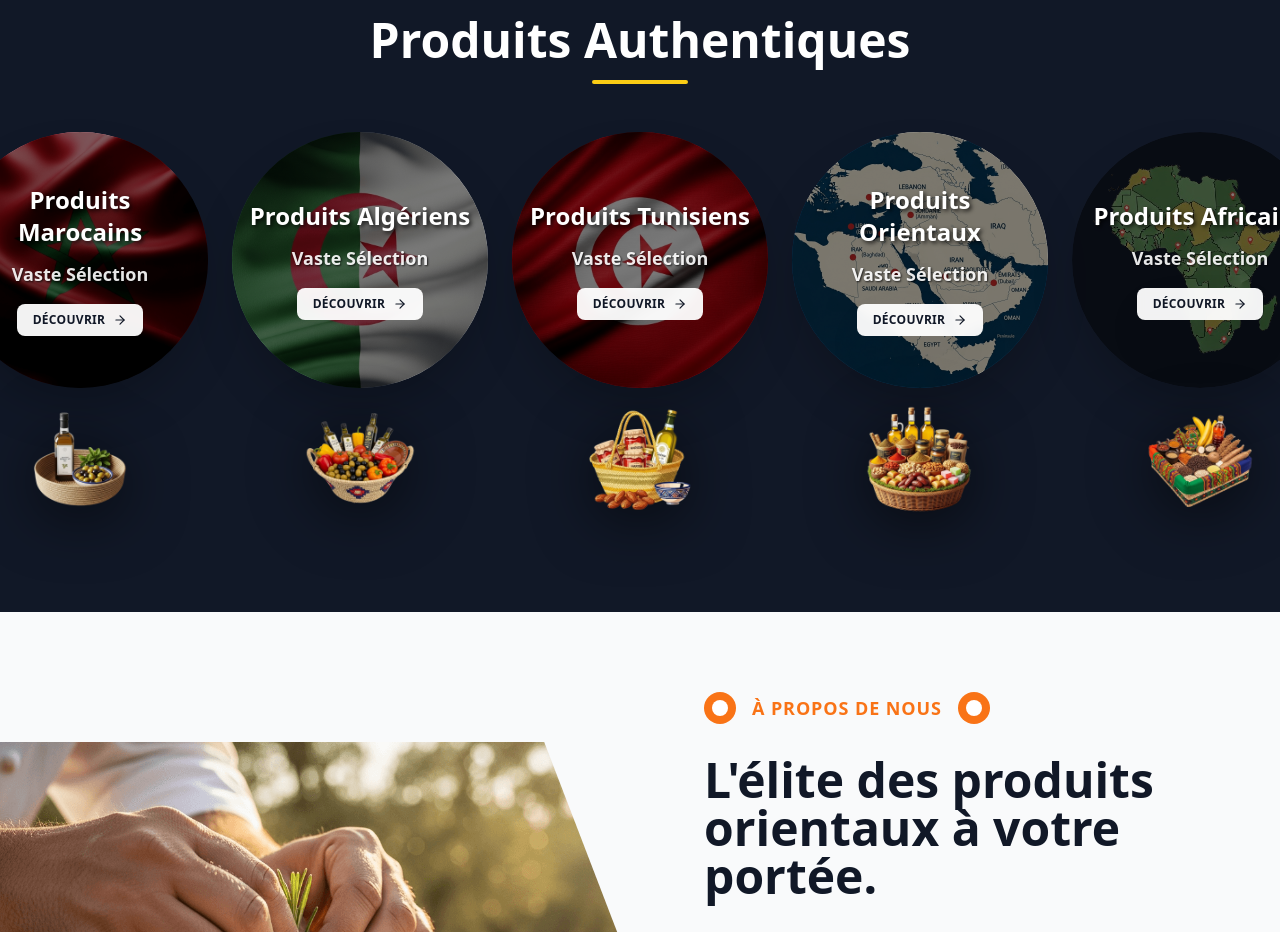
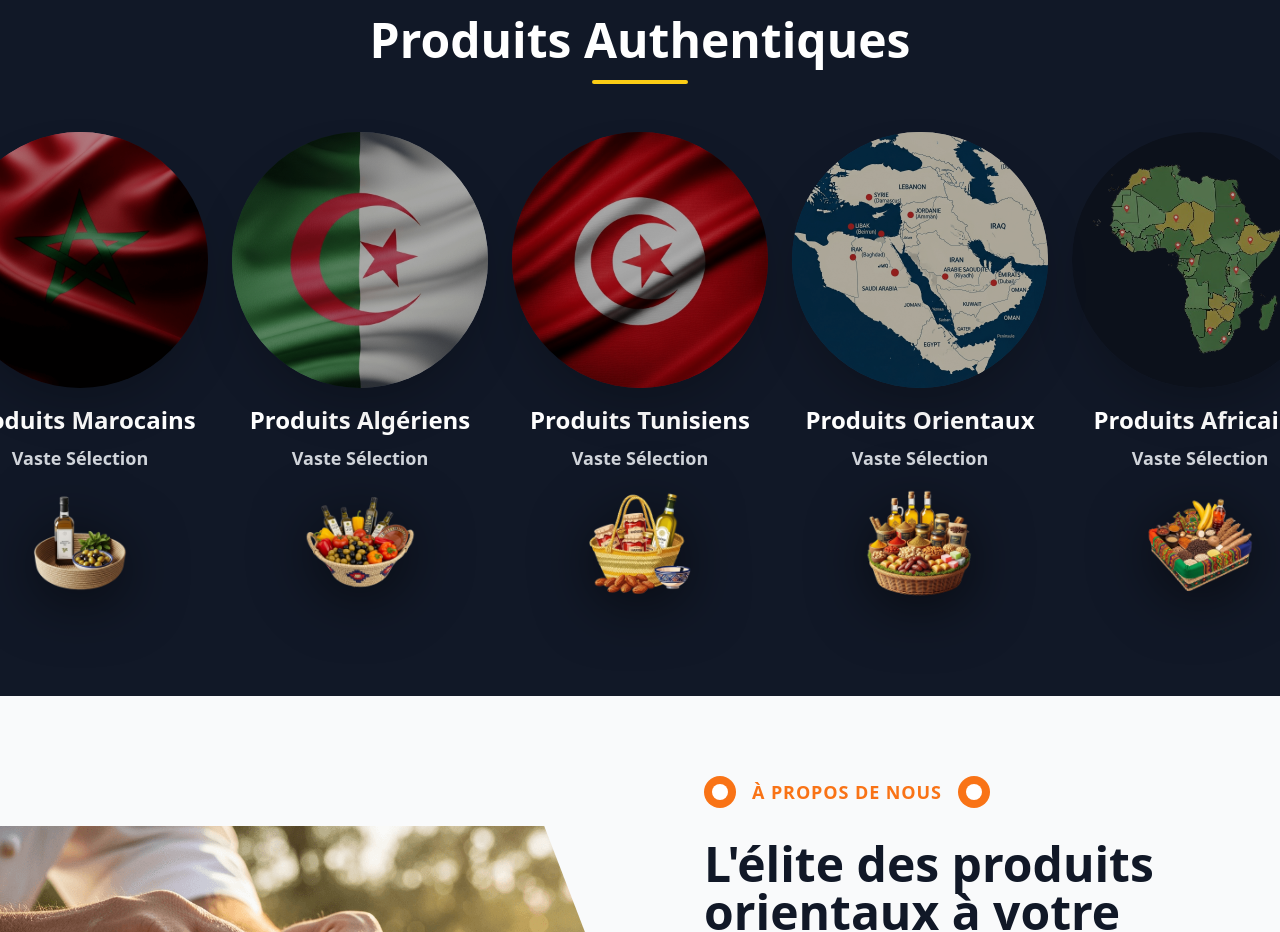
Before and after one commit to Razex4777/mamas-grocery-store, a React (Vite) app: page / in a window 1280 px wide. Shown: the part 880-1812 px from the top of the page. Built offline with nearby package versions, Linux system fonts and the light colour scheme.

Commit message:
Add files via upload

```diff
--- a/src/components/AboutSection/SpecialOffers.tsx
+++ b/src/components/AboutSection/SpecialOffers.tsx
@@ -21,15 +21,21 @@ const DesktopCard: React.FC<{ offer: any; index: number }> = ({ offer, index })
         className="w-full h-full object-cover"
       />
       {/* Dark overlay for text readability */}
-      <div className="absolute inset-0 bg-black/50 group-hover:bg-black/40 transition-colors duration-500 rounded-full" />
+      <div className="absolute inset-0 bg-black/30 group-hover:bg-black/20 transition-colors duration-500 rounded-full" />
       {/* Hover brightness effect */}
       <div className="absolute inset-0 bg-white/0 group-hover:bg-white/10 transition-colors duration-500 rounded-full" />
 
-      {/* Content Layer inside circle */}
-      <div className="absolute inset-0 flex flex-col justify-center items-center text-white p-4">
+      {/* Hover overlay effect */}
+      <motion.div
+        className="absolute inset-0 bg-gradient-to-t from-transparent via-transparent to-white/5 opacity-0 group-hover:opacity-100 transition-opacity duration-500 rounded-full"
+      />
+    </motion.div>
+
+    {/* Text Content Below Circle */}
+    <div className="mt-4 text-center">
       {/* Main Title */}
       <motion.h3
-          className="text-base sm:text-lg lg:text-xl xl:text-2xl font-bold leading-tight text-center mb-3"
+        className="text-base sm:text-lg lg:text-xl xl:text-2xl font-bold leading-tight text-white mb-2"
         initial={{ y: 30, opacity: 0 }}
         whileInView={{
           y: 0,
@@ -37,59 +43,26 @@ const DesktopCard: React.FC<{ offer: any; index: number }> = ({ offer, index })
           transition: { delay: index * 0.2 + 0.4, duration: 0.6 }
         }}
         viewport={{ once: true }}
-          style={{ textShadow: '2px 2px 4px rgba(0,0,0,0.8)' }}
       >
         {offer.title}
       </motion.h3>
 
       {/* Subtitle */}
       <motion.p
-          className="text-sm sm:text-base lg:text-lg font-semibold opacity-90 text-center mb-4"
-          initial={{ y: 30, opacity: 0 }}
-          whileInView={{
-            y: 0,
-            opacity: 0.9,
-            transition: { delay: index * 0.2 + 0.5, duration: 0.6 }
-          }}
-          viewport={{ once: true }}
-          style={{ textShadow: '1px 1px 2px rgba(0,0,0,0.8)' }}
-        >
-          {offer.price}
-        </motion.p>
-
-        {/* Discover Button */}
-        <motion.button
-          className="inline-flex items-center gap-2 bg-white/95 backdrop-blur-sm text-gray-900 px-4 py-2 rounded-lg font-bold uppercase tracking-wide hover:bg-white hover:scale-105 transition-all duration-300 shadow-2xl text-xs"
+        className="text-sm sm:text-base lg:text-lg font-semibold text-gray-300"
         initial={{ y: 30, opacity: 0 }}
         whileInView={{
           y: 0,
           opacity: 1,
-            transition: { delay: index * 0.2 + 0.6, duration: 0.6 }
+          transition: { delay: index * 0.2 + 0.5, duration: 0.6 }
         }}
-          whileHover={{
-            scale: 1.05,
-            boxShadow: "0 20px 40px rgba(0,0,0,0.3)"
-          }}
-          whileTap={{ scale: 0.95 }}
         viewport={{ once: true }}
       >
-          DÉCOUVRIR
-          <motion.div
-            whileHover={{ x: 5 }}
-            transition={{ duration: 0.2 }}
-          >
-            <ArrowRight size={14} />
-          </motion.div>
-        </motion.button>
+        {offer.price}
+      </motion.p>
     </div>
 
-      {/* Hover overlay effect */}
-      <motion.div
-        className="absolute inset-0 bg-gradient-to-t from-transparent via-transparent to-white/5 opacity-0 group-hover:opacity-100 transition-opacity duration-500 rounded-full"
-      />
-    </motion.div>
-
-    {/* Product Image Below Circle */}
+    {/* Product Image Below Text */}
     <motion.div
       className="mt-4 w-16 h-16 sm:w-20 sm:h-20 lg:w-24 lg:h-24 xl:w-28 xl:h-28"
       initial={{
@@ -156,38 +129,28 @@ const MobileCard: React.FC<{ offer: any; index: number }> = ({ offer, index }) =
         alt={`${offer.title} flag background`}
         className="w-full h-full object-cover"
       />
-      {/* Dark overlay for text readability */}
-      <div className="absolute inset-0 bg-black/50 rounded-full" />
+      {/* Light overlay for better visibility */}
+      <div className="absolute inset-0 bg-black/30 rounded-full" />
+    </motion.div>
 
-      {/* Content Layer inside circle */}
-      <div className="absolute inset-0 flex flex-col justify-center items-center text-white p-3">
+    {/* Text Content Below Circle */}
+    <div className="mt-3 text-center">
       {/* Main Title */}
       <h3
-          className="text-sm font-bold leading-tight text-center mb-2"
-          style={{ textShadow: '2px 2px 4px rgba(0,0,0,0.8)' }}
+        className="text-sm font-bold leading-tight text-white mb-1"
       >
         {offer.title}
       </h3>
 
       {/* Subtitle */}
       <p
-          className="text-xs font-semibold opacity-90 text-center mb-3"
-          style={{ textShadow: '1px 1px 2px rgba(0,0,0,0.8)' }}
+        className="text-xs font-semibold text-gray-300"
       >
         {offer.price}
       </p>
+    </div>
 
-        {/* Discover Button */}
-        <button
-          className="inline-flex items-center gap-1 bg-white/95 backdrop-blur-sm text-gray-900 px-3 py-1.5 rounded-lg font-bold uppercase tracking-wide text-xs"
-        >
-          DÉCOUVRIR
-          <ArrowRight size={12} />
-        </button>
-      </div>
-    </motion.div>
-
-    {/* Product Image Below Circle - Mobile size */}
+    {/* Product Image Below Text - Mobile size */}
     <motion.div
       className="mt-3 w-12 h-12"
       style={{
```
Lines whose indentation alone changed are shown as unchanged.
